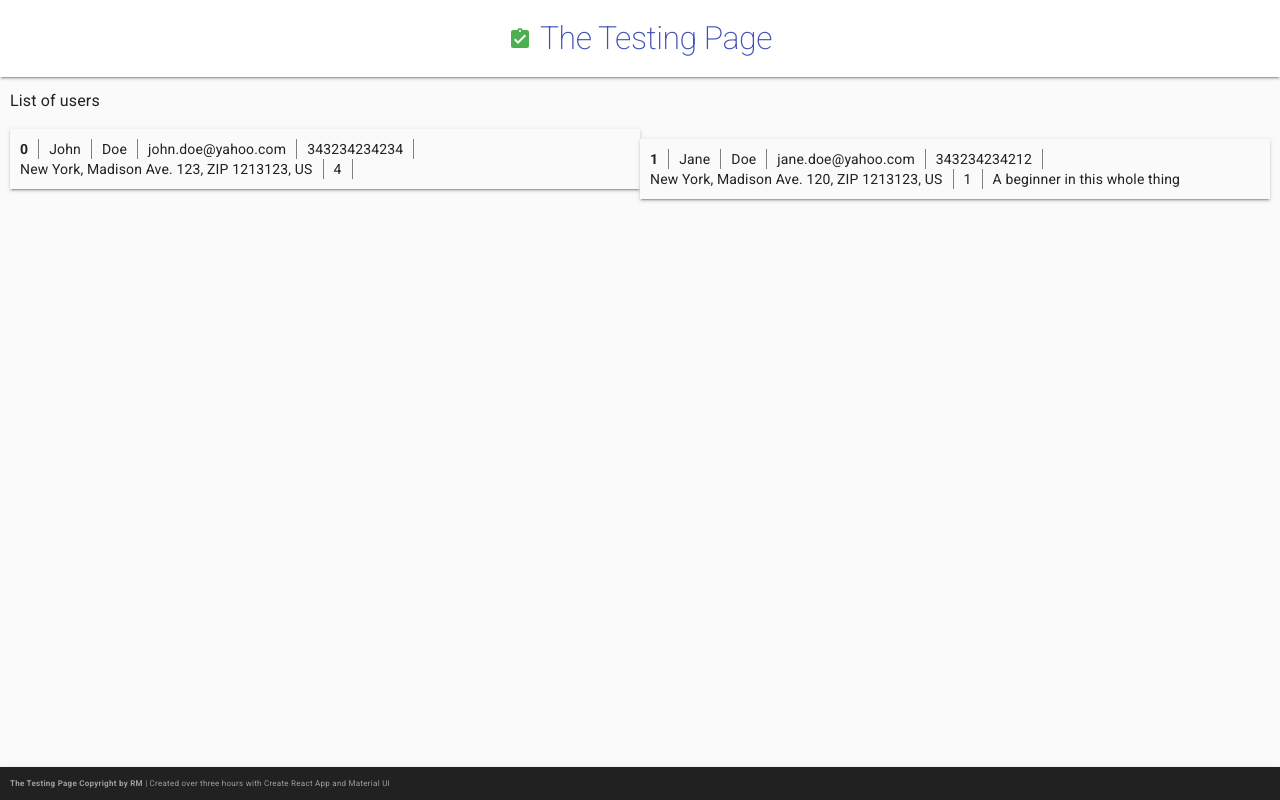
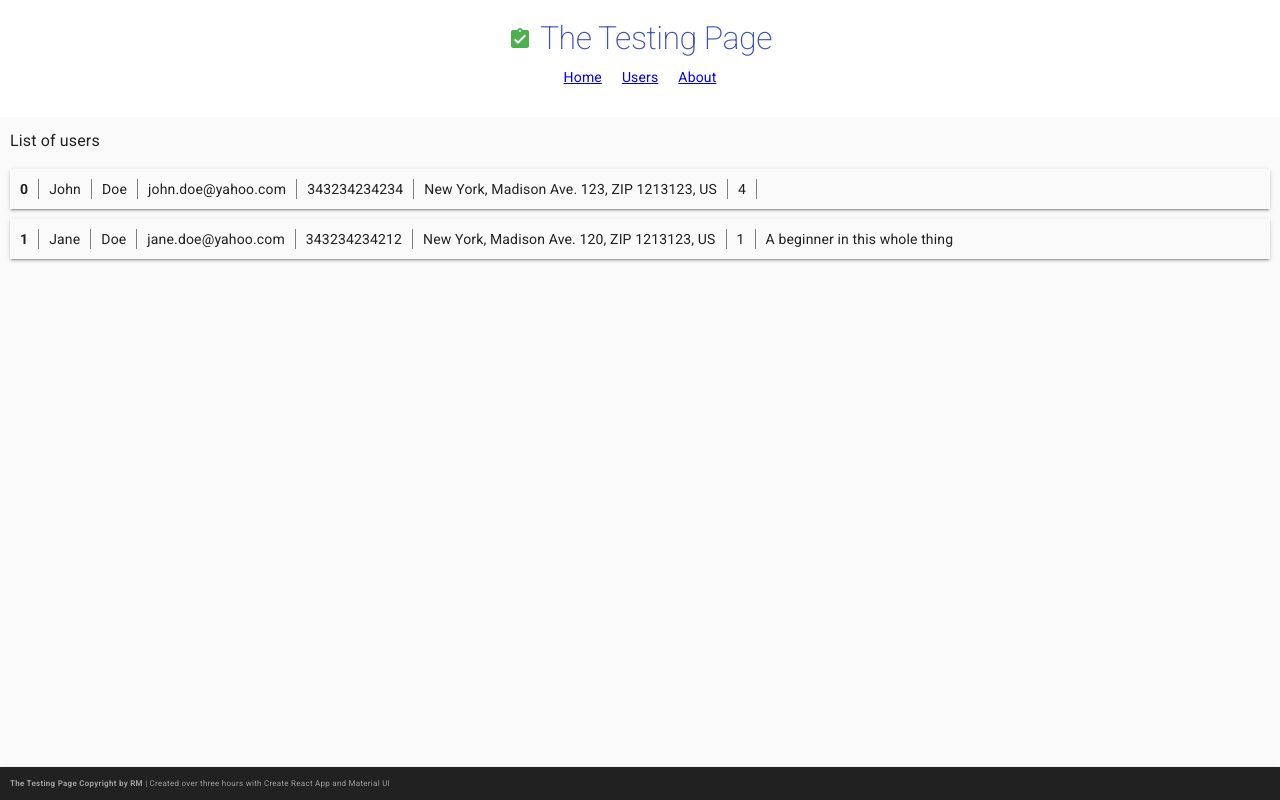
Before and after one commit to Asmodal/react-app-for-testing, a React (Create React App) app: page /users in a window 1280 px wide. Built offline with nearby package versions, Linux system fonts and the light colour scheme.

Commit message:
feat(nav): added navigation

```diff
--- a/src/components/Form.js
+++ b/src/components/Form.js
@@ -12,13 +12,19 @@ const inputs = [
 
 const useStyles = makeStyles(()=>({
     root: {
-        padding: '24px'
+        padding: '24px',
+        display: 'flex',
+        flexDirection: 'column',
+        justifyContent: 'center',
+        alignItems: 'center'
     },
     field: {
-        width: '100%'
+        width: '100%',
+        maxWidth: '800px',
     },
     submit: {
         width: '100%',
+        maxWidth: '800px',
         marginTop: '10px'
     }
 }))
--- a/src/components/Header.js
+++ b/src/components/Header.js
@@ -1,7 +1,8 @@
 import React from 'react';
-import { Typography, Box } from '@material-ui/core';
+import { Typography, Box, Grid } from '@material-ui/core';
 import AssignmentTurnedInIcon from '@material-ui/icons/AssignmentTurnedIn';
 import { makeStyles} from '@material-ui/styles';
+import { Link } from 'react-router-dom';
 
 const useStyles = makeStyles((theme)=> ({
     root: {
@@ -15,7 +16,9 @@ const useStyles = makeStyles((theme)=> ({
     },
     container: {
         width: '100%',
-        border: '1px solid green'
+        display: 'flex',
+        justifyContent: 'center',
+        alignItems: 'center'
     },
     title: {
         fontSize: '2rem',
@@ -23,19 +26,39 @@ const useStyles = makeStyles((theme)=> ({
     },
     icon: {
         color: theme.palette.success.main
+    },
+    navigation: {
+        width: '100%',
+        display: 'flex',
+        justifyContent: 'center',
+        '& > *':{
+            padding: '10px'
+        }
     }
 }))
 
 const Header = () => {
     const classes = useStyles();
     return (
-    <Box classes={{root: classes.root}} boxShadow={2}>
+    <Grid container classes={{root: classes.root}} boxShadow={2}>
+        <Grid item xs={12} classes={{root: classes.container}}>
         <AssignmentTurnedInIcon className={classes.icon} />
         <Box mr={1} />
         <Typography variant="h1" color="primary" classes={{root: classes.title}}>
            The Testing Page
         </Typography>
-    </Box>
+
+        </Grid>
+
+
+        <Grid item xs={12}>
+        <nav className={classes.navigation}>
+            <Link to="/">Home</Link>
+            <Link to="/users">Users</Link>
+            <Link to="/about">About</Link>
+        </nav>
+        </Grid>
+    </Grid>
     )
 }
 
--- a/src/pages/Users.js
+++ b/src/pages/Users.js
@@ -49,7 +49,7 @@ const Users = () => {
       </Typography>
       <Grid container component="ul" classes={{ root: classes.list }}>
         {storedValue.map(user => (
-          <Grid item xs={12} lg={6} component="li" classes={{ root: classes.listItem }}>
+          <Grid item xs={12} component="li" classes={{ root: classes.listItem }}>
             <Box classes={{ root: classes.surface }} boxShadow={2} key={user.id}>
               {Object.keys(user).map(key => (<Box classes={{ root: classes.label }}>
                 {user[key]}
```
